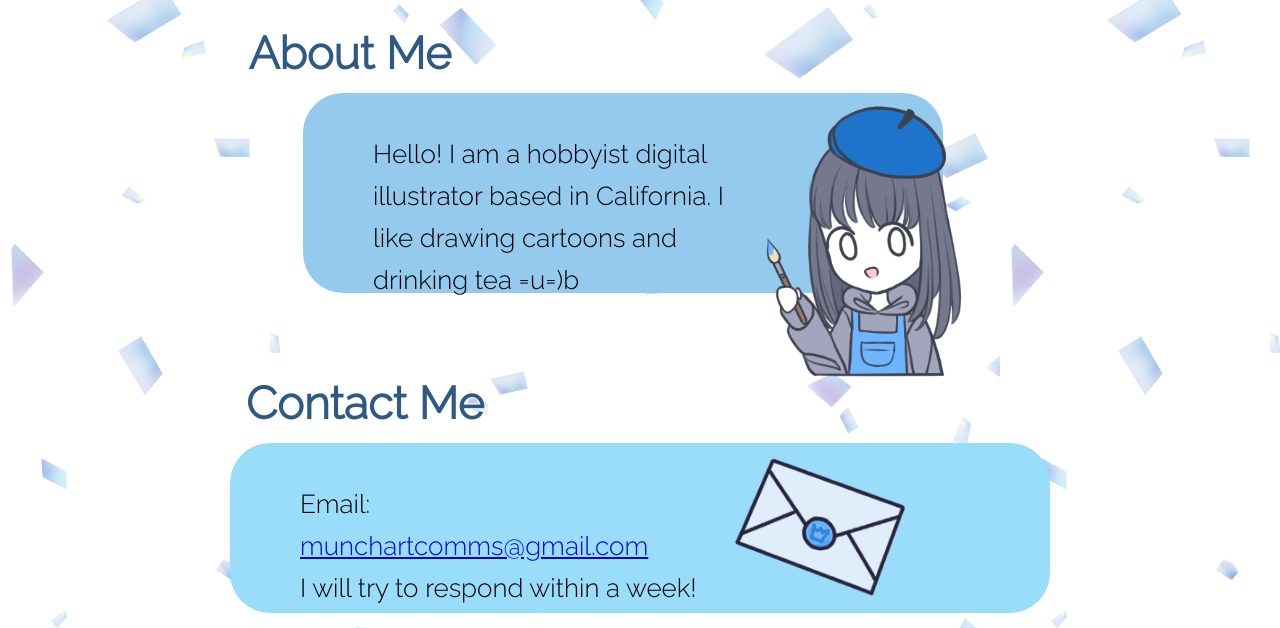
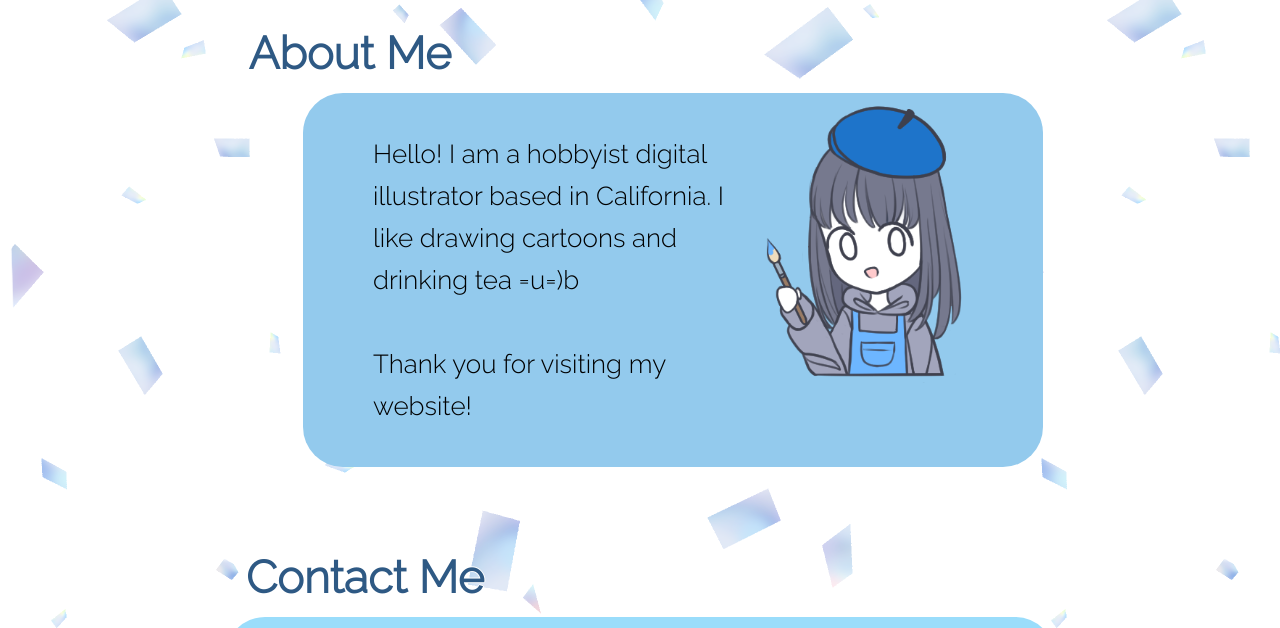
Before and after one commit to MunchArtCommissions/MunchArtCommissions.github.io, a plain HTML site: page contact.html in a window 1280 px wide. Shown: the part 133-761 px from the top of the page. Drawn offline with Linux system fonts and the light colour scheme; a script that the page names is missing.

Commit message:
Responsive Text
Prevented text overflow

```diff
--- a/base.css
+++ b/base.css
@@ -60,6 +60,7 @@ body{
   padding-right: 70px;
   width: 680px;
   height: 540px;
+  word-wrap: break-word;
 }
 
 .step-textbox1 {
@@ -69,6 +70,7 @@ body{
   padding: 50px 70px 60px;
   width: 600px;
   height: 70px;
+  word-wrap: break-word;
 }
 
 .step-textbox2 {
@@ -78,6 +80,7 @@ body{
   padding: 50px 70px 60px;
   width: 600px;
   height: 70px;
+  word-wrap: break-word;
 }
 
 .step-icon-left{
@@ -104,9 +107,9 @@ body{
   padding-left: 70px;
   padding-right: 70px;
   margin-left: 295px;
-  width: 500px;
-  height: 120px;
   background:#93CAED;
+  width: 600px;
+  word-wrap: break-word;
 }
 
 #contact-textbox {
@@ -116,7 +119,7 @@ body{
   padding-bottom: 40px;
   padding-left: 70px;
   padding-right: 70px;
-  width: 680px;
-  height: 90px;
   background: #9addfb;
+  width: 690px;
+  word-wrap: break-word;
 }
--- a/contact.html
+++ b/contact.html
@@ -22,7 +22,7 @@
     <div class="text-style headline-style" style="padding-right:580px;"> <b>About Me</b> </div> <br>
     <img src="step6.png" alt="about me image" style="float: right; display: block; margin-left: auto; margin-right: 250px; height: 290px; width: auto;">
     <div class="text-style" id="aboutme-textbox">
-      Hello! I am a hobbyist digital illustrator based in California. I like drawing cartoons and drinking tea =u=)b
+      Hello! I am a hobbyist digital illustrator based in California. I like drawing cartoons and drinking tea =u=)b <br><br> Thank you for visiting my website!
     </div>
     <br>
     <br>
```
